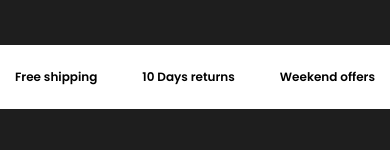
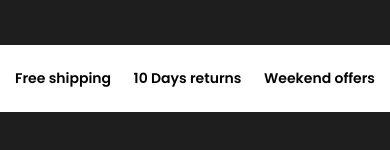
Before and after one commit to mafusailovich/fashion, a plain HTML site: page index.html in a window 390 px wide. Shown: the part 1175-1325 px from the top of the page. Drawn offline with Linux system fonts and the light colour scheme.

Commit message:
Delete one media

```diff
--- a/css/style.css
+++ b/css/style.css
@@ -92,17 +92,13 @@ body {
 }
 
 .footer-nav__item {
-    font-size:clamp(1.625rem, 5vw - 1.9rem, 2.625rem);
+    font-size: minmax(12px, 42px);
     font-weight: 600;
     line-height: 120%;
     color: #000;
 }
 
 @media (max-width: 720px){
-    .footer-nav__item {
-        font-size:clamp(0.75rem, 5vw - 0.75rem, 1.625rem);
-    }
-
     .fashion-photo {
         grid-template-columns: minmax(330px, 578px);
     }
```
